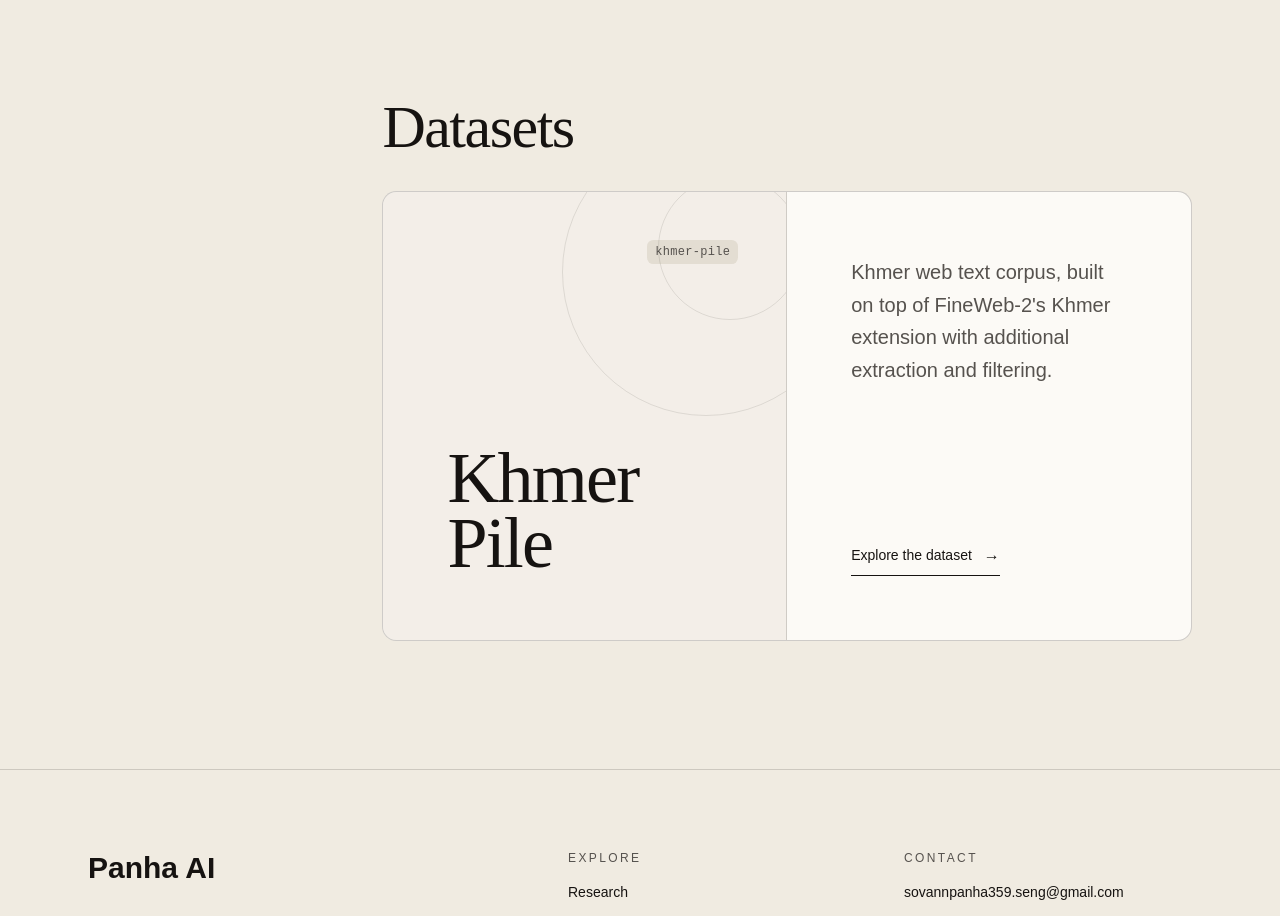
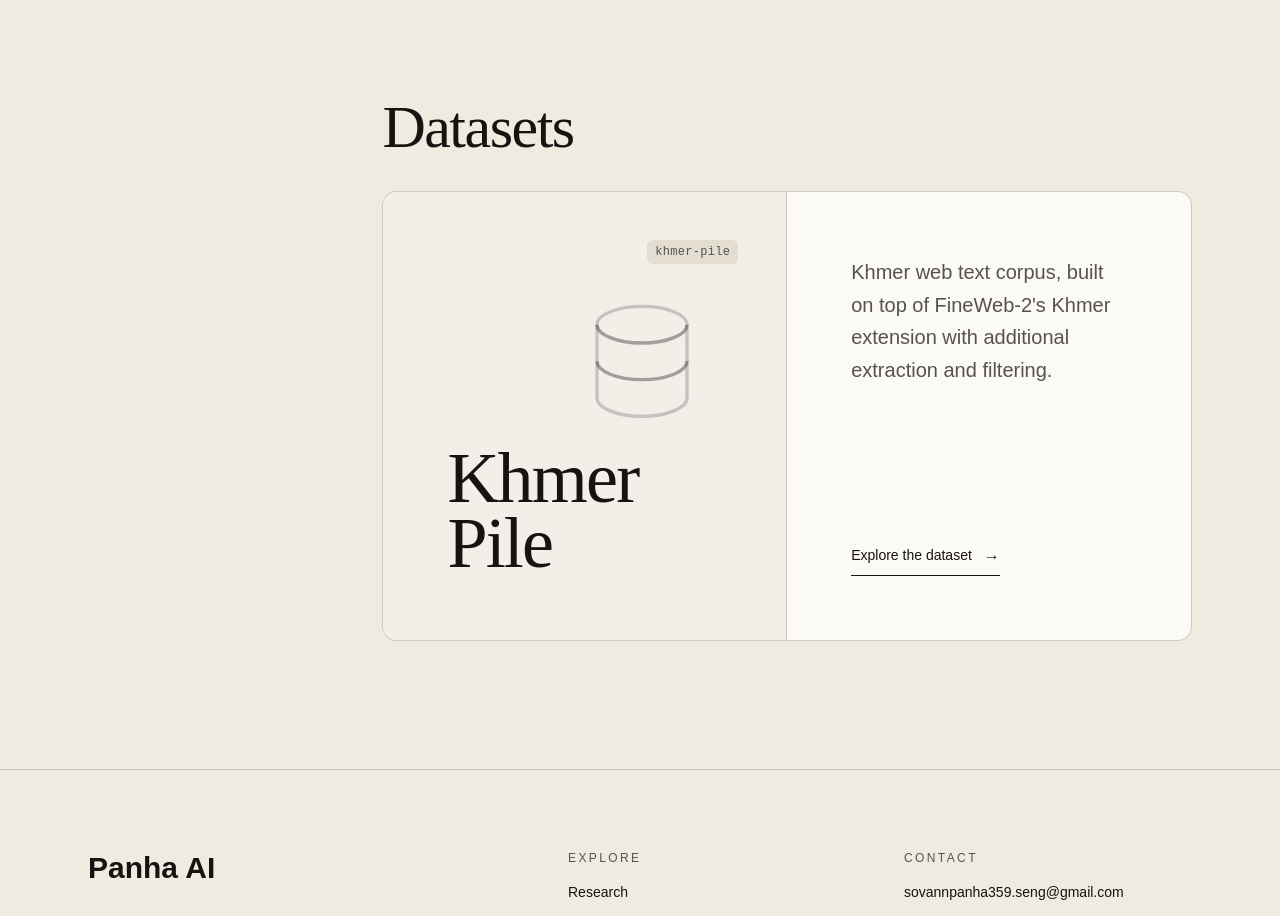
Before and after one commit to sovannpanhaseng/panha-ai, a Next.js app: page / in a window 1280 px wide. Shown: the part 2660-3576 px from the top of the page. Built offline with nearby package versions, Linux system fonts and the light colour scheme.

Commit message:
silo symbol for dataset page

```diff
--- a/components/datasets.tsx
+++ b/components/datasets.tsx
@@ -14,8 +14,27 @@ export function Datasets() {
               <span className="absolute right-8 top-8 rounded-md bg-muted px-2 py-1 font-mono text-xs lowercase tracking-wide text-muted-foreground md:right-12 md:top-12">
                 khmer-pile
               </span>
-              <div className="absolute -right-16 -top-16 h-48 w-48 rounded-full border border-foreground/10 md:h-72 md:w-72" />
-              <div className="absolute -right-4 -top-4 h-24 w-24 rounded-full border border-foreground/10 md:h-36 md:w-36" />
+
+              {/* Dataset glyph */}
+              <div
+                aria-hidden="true"
+                className="absolute right-10 top-20 text-foreground/20 md:right-16 md:top-24"
+              >
+                <svg
+                  viewBox="0 0 96 96"
+                  className="h-28 w-28 md:h-40 md:w-40"
+                  fill="none"
+                  stroke="currentColor"
+                  strokeWidth="2"
+                >
+                  <ellipse cx="48" cy="22" rx="27" ry="11" />
+                  <path d="M21 22v22c0 6 12 11 27 11s27-5 27-11V22" />
+                  <path d="M21 44v22c0 6 12 11 27 11s27-5 27-11V44" />
+                  <path d="M21 22c0 6 12 11 27 11s27-5 27-11" />
+                  <path d="M21 44c0 6 12 11 27 11s27-5 27-11" />
+                </svg>
+              </div>
+
               <h2 className="relative max-w-sm font-serif text-5xl leading-[0.9] tracking-tight text-foreground sm:text-6xl lg:text-7xl">
                 Khmer Pile
               </h2>
@@ -28,6 +47,7 @@ export function Datasets() {
                   extension with additional extraction and filtering.
                 </p>
               </div>
+
               <a
                 href="https://huggingface.co/datasets/sovannpanhaseng/khmer-pile"
                 target="_blank"
```
